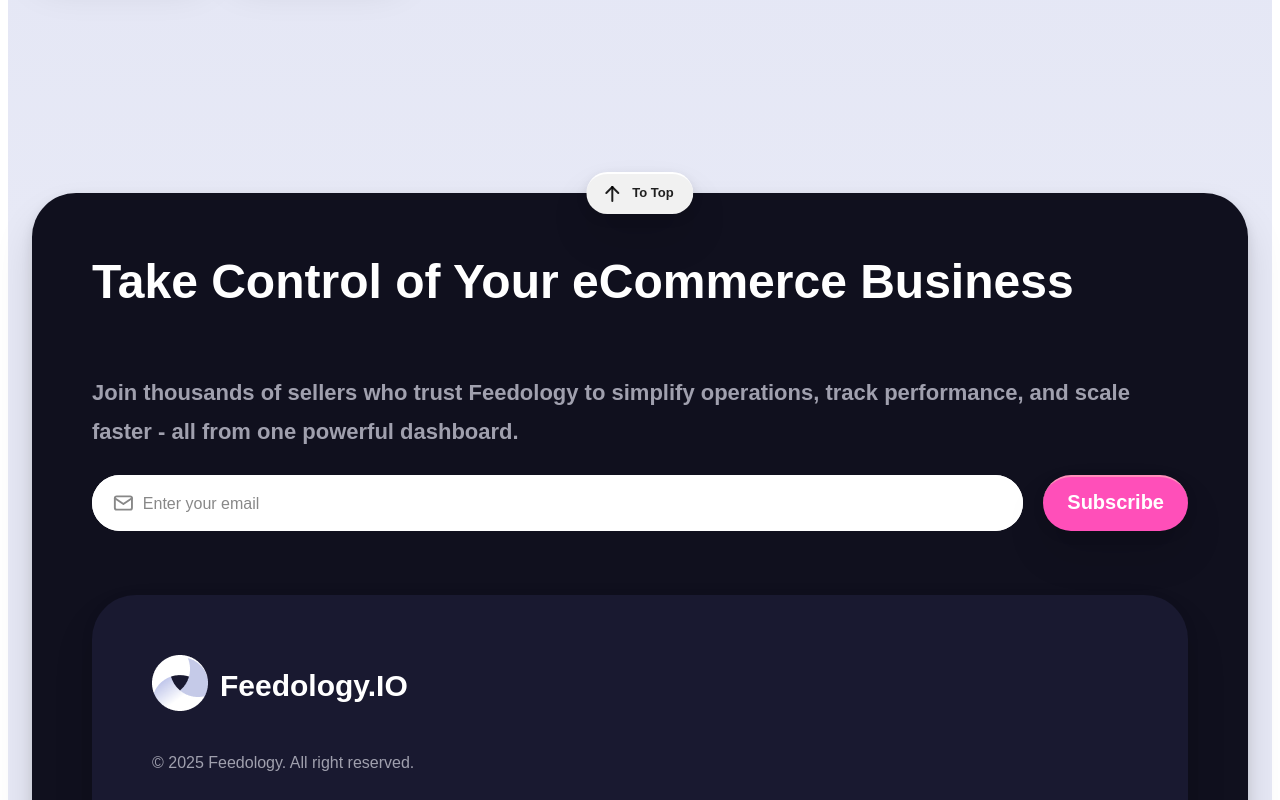
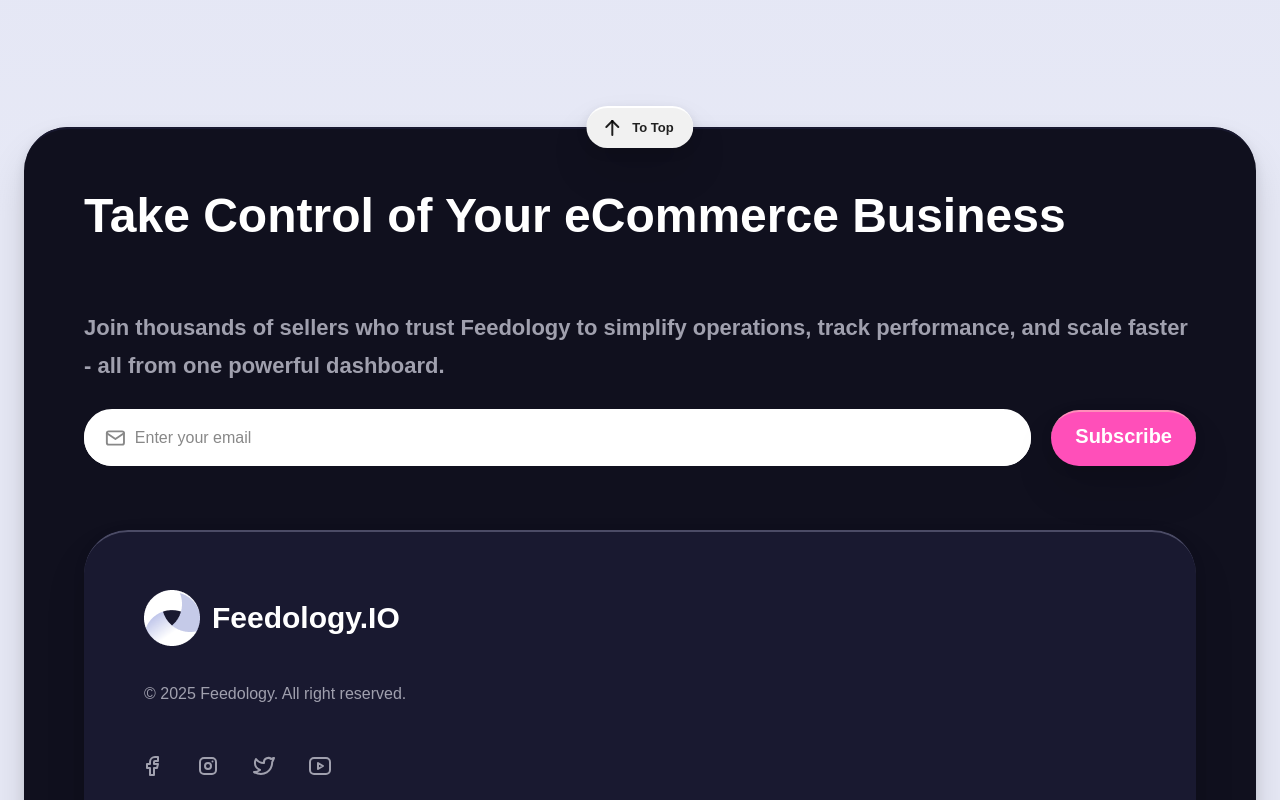
Before and after one commit to haitran-pm/feedology.io, a Next.js app: page /about in a window 1280 px wide. Shown: the part 780-1580 px from the top of the page. Built offline with nearby package versions, Linux system fonts and the light colour scheme; no server answers; a web font is replaced by a local one; what @mui/material-nextjs would draw is missing.

Commit message:
Add global css back to code

```diff
--- a/src/app/layout.tsx
+++ b/src/app/layout.tsx
@@ -1,5 +1,6 @@
 import type { Metadata } from 'next';
 import { Mona_Sans } from 'next/font/google';
+import './globals.css';
 
 import { AppRouterCacheProvider } from '@mui/material-nextjs/v15-appRouter';
 import { ThemeProvider } from '@mui/material/styles';
--- a/src/components/sections/header.tsx
+++ b/src/components/sections/header.tsx
@@ -10,6 +10,7 @@
 	Stack,
 	Typography,
 	Grid,
+	useColorScheme,
 } from '@mui/material';
 
 import { IconMenu, IconX as IconClose } from '@tabler/icons-react';
@@ -173,6 +174,7 @@
 }
 
 function LogoWrapper() {
+	const { mode } = useColorScheme();
 	return (
 		<Link href="/" underline="none">
 			<Stack alignItems="center" direction="row" spacing={1.5}>
```
